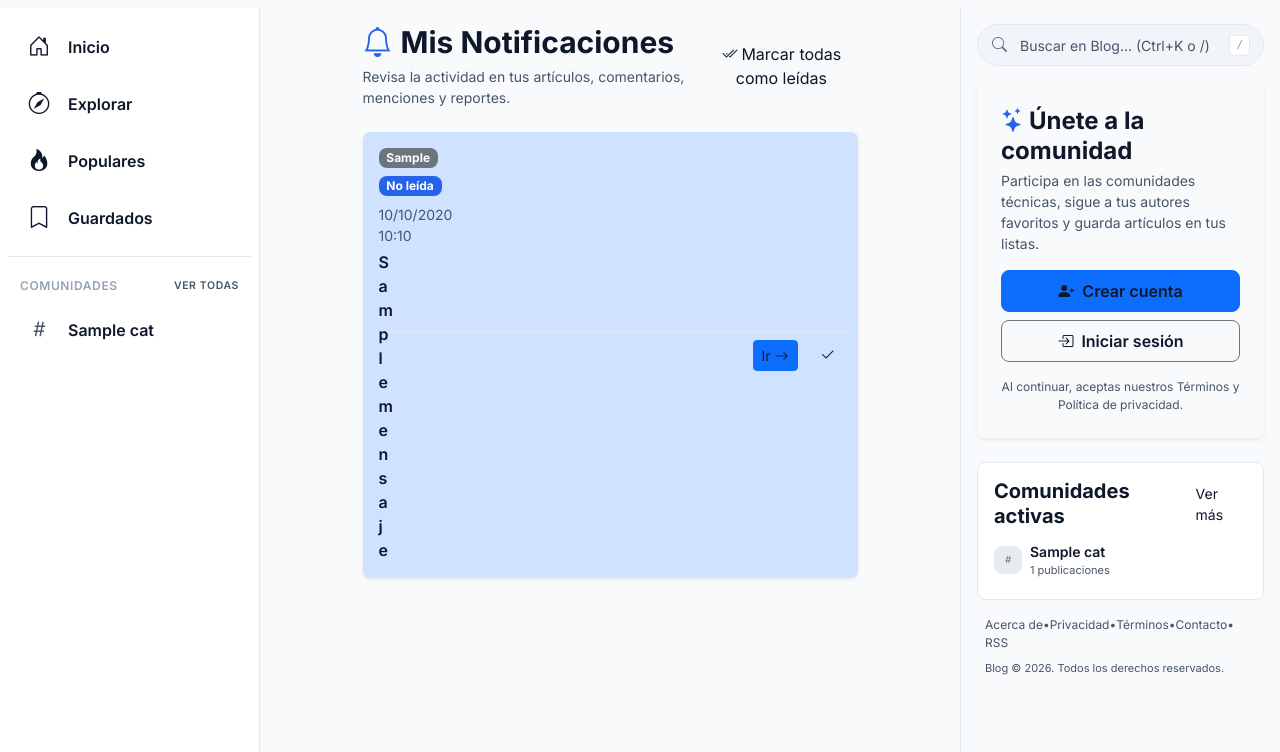
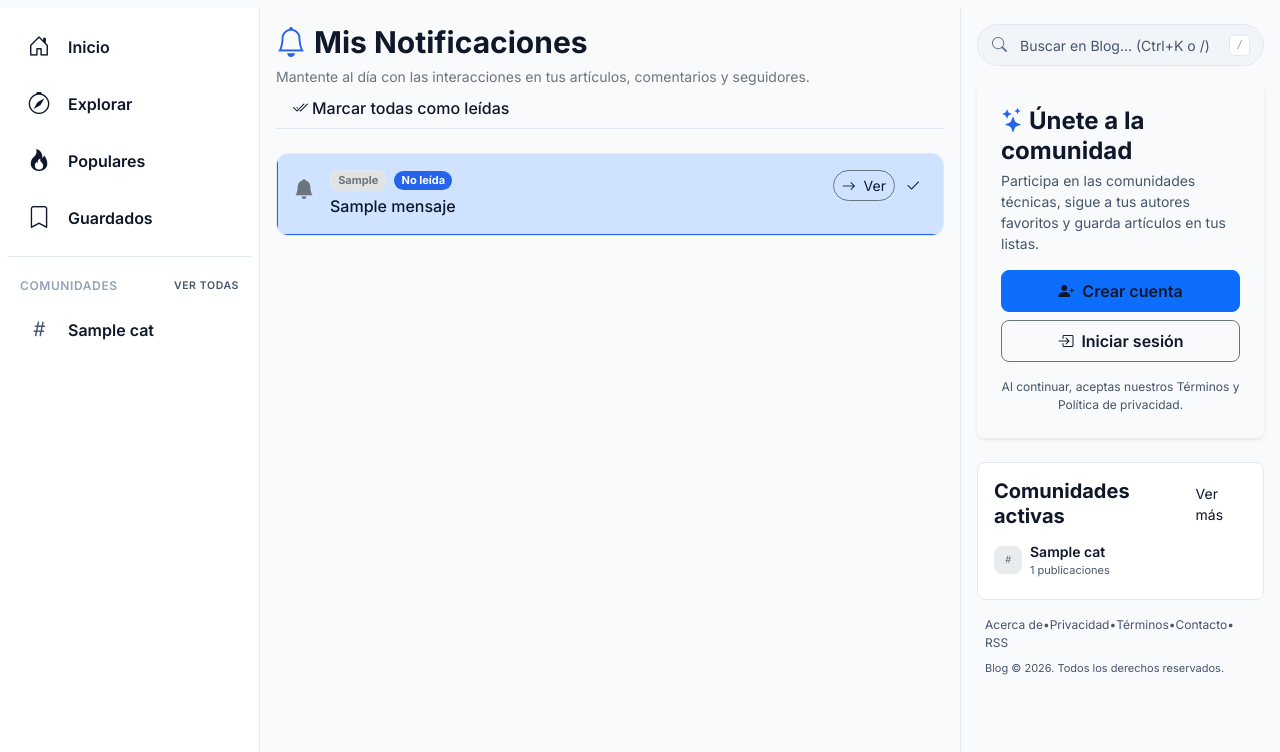
Before and after one commit to Xxiqui/blog-foro, a Django app: template templates/blog/notificaciones.html in a window 1280 px wide. Shown: the part 56-808 px from the top of the page. Run offline with Django 5.2, Linux system fonts and the light colour scheme; the template is opened without the code that fills it: most values are stand-ins (such as "Sample title", 1, 10 or a date in 2020); parts of the project's set-up code (start-up, migrations or seed data) failed here and were passed over; some libraries are stand-ins or nearby versions.

Commit message:
fix: reparar boton explorar para usuarios autenticados y rediseñar notificaciones sin colapso de texto

```diff
--- a/templates/blog/notificaciones.html
+++ b/templates/blog/notificaciones.html
@@ -1,57 +1,105 @@
 {% extends "base.html" %}
+{% load static %}
+{% load blog_extras %}
 
-{% block title %}Mis Notificaciones | {{ marca_corta|default:"Blog" }}{% endblock %}
+{% block title %}Notificaciones | {{ site_name|default:"Blog" }}{% endblock %}
 
 {% block content %}
-<div class="row justify-content-center">
-    <div class="col-lg-9">
-        <div class="d-flex flex-column flex-sm-row justify-content-between align-items-sm-center mb-4 gap-2">
+<div class="app-feed-container">
+    <!-- Cabecera de Notificaciones (Estilo X) -->
+    <div class="d-flex align-items-center justify-content-between mb-4 pb-2 border-bottom flex-wrap gap-2">
         <div>
-                <h1 class="h3 fw-bold mb-1">
-                    <i class="bi bi-bell me-2 text-primary"></i>Mis Notificaciones
+            <h1 class="h4 fw-bold mb-1 d-flex align-items-center gap-2">
+                <i class="bi bi-bell text-primary" aria-hidden="true"></i>
+                <span>Mis Notificaciones</span>
             </h1>
-                <p class="text-muted mb-0 small">
-                    Revisa la actividad en tus artículos, comentarios, menciones y reportes.
+            <p class="text-secondary small mb-0">
+                Mantente al día con las interacciones en tus artículos, comentarios y seguidores.
             </p>
         </div>
         {% if notificaciones %}
-                <form method="post" action="{% url 'blog:notificaciones_marcar_todas' %}">
+            <form method="post" action="{% url 'blog:notificaciones_marcar_todas' %}" class="m-0">
                 {% csrf_token %}
                 <input type="hidden" name="next" value="{{ request.get_full_path }}">
-                    <button type="submit" class="btn btn-sm btn-outline-primary">
-                        <i class="bi bi-check2-all me-1"></i>Marcar todas como leídas
+                <button type="submit" class="btn btn-sm btn-outline-secondary rounded-pill px-3 fw-medium">
+                    <i class="bi bi-check2-all me-1" aria-hidden="true"></i>Marcar todas como leídas
                 </button>
             </form>
         {% endif %}
     </div>
 
-        <div class="card shadow-sm border-0">
-            <div class="list-group list-group-flush">
+    <!-- Lista de Notificaciones -->
+    <div class="card bg-surface border rounded-3 overflow-hidden shadow-none mb-4">
         {% for notif in notificaciones %}
-                    <div class="list-group-item d-flex flex-column flex-sm-row justify-content-between align-items-start align-items-sm-center gap-2 py-3 {% if not notif.leida %}bg-primary-subtle{% endif %}">
-                        <div class="flex-grow-1 min-w-0 w-100 w-sm-auto">
+            <div class="p-3 border-bottom d-flex align-items-start gap-3 transition-colors {% if not notif.leida %}bg-primary-subtle bg-opacity-10 border-start border-start-3 border-primary{% endif %}"
+                 style="position: relative;">
+
+                <!-- Ícono del tipo de notificación -->
+                <div class="flex-shrink-0 pt-1" style="font-size: 1.25rem;">
+                    {% if notif.tipo == 'LIKE_POST' or notif.tipo == 'LIKE_COMENTARIO' %}
+                        <i class="bi bi-heart-fill text-danger" title="Me gusta" aria-hidden="true"></i>
+                    {% elif notif.tipo == 'COMENTARIO_NUEVO' or notif.tipo == 'RESPUESTA_COMENTARIO' %}
+                        <i class="bi bi-chat-dots-fill text-info" title="Comentario" aria-hidden="true"></i>
+                    {% elif notif.tipo == 'SEGUIDOR_NUEVO' %}
+                        <i class="bi bi-person-plus-fill text-primary" title="Nuevo seguidor" aria-hidden="true"></i>
+                    {% elif notif.tipo == 'POST_NUEVO' %}
+                        <i class="bi bi-journal-text text-primary" title="Nueva publicación" aria-hidden="true"></i>
+                    {% elif notif.tipo == 'MENCION' %}
+                        <i class="bi bi-at text-primary" title="Mención" aria-hidden="true"></i>
+                    {% elif notif.tipo == 'COMENTARIO_APROBADO' %}
+                        <i class="bi bi-check-circle-fill text-success" title="Aprobado" aria-hidden="true"></i>
+                    {% else %}
+                        <i class="bi bi-bell-fill text-secondary" title="Notificación" aria-hidden="true"></i>
+                    {% endif %}
+                </div>
+
+                <!-- Avatar si hay actor -->
+                {% if notif.actor and notif.actor.perfil %}
+                    <div class="flex-shrink-0">
+                        <a href="{% url 'blog:autor_detail' notif.actor.username %}" class="text-decoration-none">
+                            {% avatar notif.actor.perfil 36 %}
+                        </a>
+                    </div>
+                {% endif %}
+
+                <!-- Contenido principal de la notificación -->
+                <div class="flex-grow-1 min-w-0" style="min-width: 0;">
                     <div class="d-flex align-items-center gap-2 mb-1 flex-wrap">
-                                <span class="badge bg-secondary">{{ notif.get_tipo_display }}</span>
+                        <span class="badge bg-secondary-subtle text-secondary border" style="font-size: 11px;">
+                            {{ notif.get_tipo_display }}
+                        </span>
                         {% if not notif.leida %}
-                                    <span class="badge bg-primary">No leída</span>
+                            <span class="badge bg-primary rounded-pill" style="font-size: 11px;">No leída</span>
                         {% endif %}
-                                <span class="text-muted small">{{ notif.creado|date:"d/m/Y H:i" }}</span>
+                        <span class="text-secondary small" style="font-size: 12px;">
+                            {{ notif.creado|fecha_relativa }}
+                        </span>
                     </div>
-                            <a href="{% url 'blog:notificacion_ir' notif.pk %}" class="text-decoration-none fw-semibold d-block text-break">
+
+                    <a href="{% url 'blog:notificacion_ir' notif.pk %}"
+                       class="text-decoration-none text-body fw-medium d-block text-hover-primary"
+                       style="line-height: 1.45; word-wrap: break-word; overflow-wrap: break-word;">
                         {{ notif.mensaje }}
                     </a>
                 </div>
-                        <div class="d-flex align-items-center gap-2 flex-shrink-0 w-100 w-sm-auto justify-content-end pt-2 pt-sm-0 border-top border-sm-0">
-                            <a href="{% url 'blog:notificacion_ir' notif.pk %}" class="btn btn-sm btn-primary">
-                                Ir <i class="bi bi-arrow-right"></i>
+
+                <!-- Acciones a la derecha -->
+                <div class="flex-shrink-0 d-flex align-items-center gap-1 ms-auto">
+                    <a href="{% url 'blog:notificacion_ir' notif.pk %}"
+                       class="btn btn-sm btn-outline-secondary rounded-pill px-2 py-1"
+                       title="Ver contenido">
+                        <i class="bi bi-arrow-right" aria-hidden="true"></i>
+                        <span class="d-none d-sm-inline ms-1">Ver</span>
                     </a>
                     {% if not notif.leida %}
-                                <form method="post" action="{% url 'blog:notificacion_leer' notif.pk %}">
+                        <form method="post" action="{% url 'blog:notificacion_leer' notif.pk %}" class="m-0 d-inline">
                             {% csrf_token %}
                             <input type="hidden" name="next" value="{{ request.get_full_path }}">
-                                    <button type="submit" class="btn btn-sm btn-outline-secondary touch-target-44"
-                                            aria-label="Marcar notificación como leída"
-                                            title="Marcar como leída">
+                            <button type="submit"
+                                    class="btn btn-sm btn-outline-primary rounded-circle p-1"
+                                    style="width: 28px; height: 28px; display: inline-flex; align-items: center; justify-content: center;"
+                                    title="Marcar como leída"
+                                    aria-label="Marcar como leída">
                                 <i class="bi bi-check2" aria-hidden="true"></i>
                             </button>
                         </form>
@@ -59,18 +107,16 @@
                 </div>
             </div>
         {% empty %}
-                    <div class="empty-state border-0 shadow-none my-3">
-                        <svg width="104" height="104" viewBox="0 0 24 24" fill="none" stroke="currentColor" stroke-width="1.5" aria-hidden="true">
-                            <path stroke-linecap="round" stroke-linejoin="round" d="M14.857 17.082a23.848 23.848 0 005.454-1.31A8.967 8.967 0 0118 9.75v-.7V9A6 6 0 006 9v.75a8.967 8.967 0 01-2.312 6.022c1.733.64 3.56 1.085 5.455 1.31m5.714 0a24.255 24.255 0 01-5.714 0m5.714 0a3 3 0 11-5.714 0" />
-                        </svg>
+            <div class="p-5 text-center text-muted">
+                <i class="bi bi-bell-slash text-secondary opacity-50 mb-3" style="font-size: 3rem; display: block;" aria-hidden="true"></i>
                 <h2 class="h6 fw-bold text-body">No tienes notificaciones por ahora</h2>
-                        <p class="small text-muted mb-0">Cuando recibas comentarios, menciones o nuevos seguidores aparecerán aquí.</p>
+                <p class="small text-secondary mb-0">
+                    Cuando recibas comentarios, menciones, reacciones o nuevos seguidores aparecerán aquí.
+                </p>
             </div>
         {% endfor %}
-            </div>
     </div>
 
     {% include "blog/includes/pagination.html" %}
 </div>
-</div>
 {% endblock %}
```
Also changed, not shown: blog/tests.py (+9 -0 lines), blog/views.py (+6 -2 lines). Lines whose indentation alone changed are shown as unchanged.
